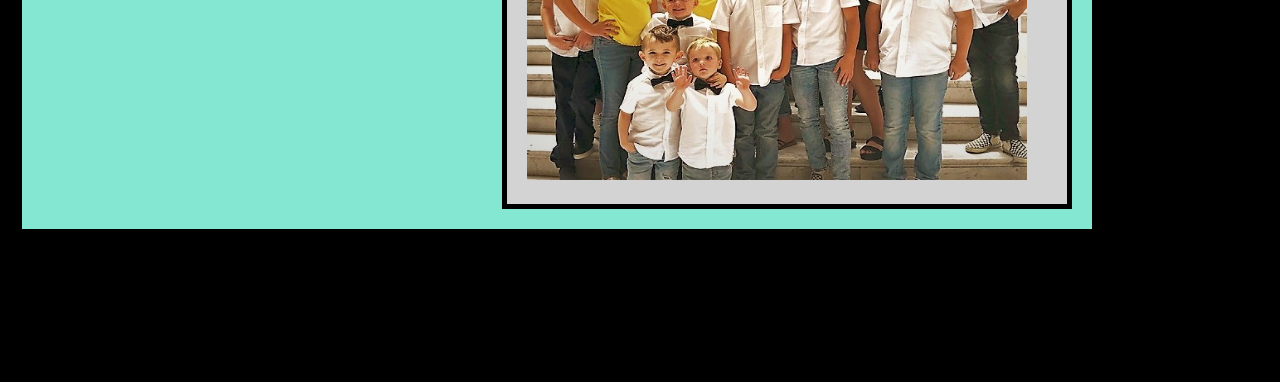
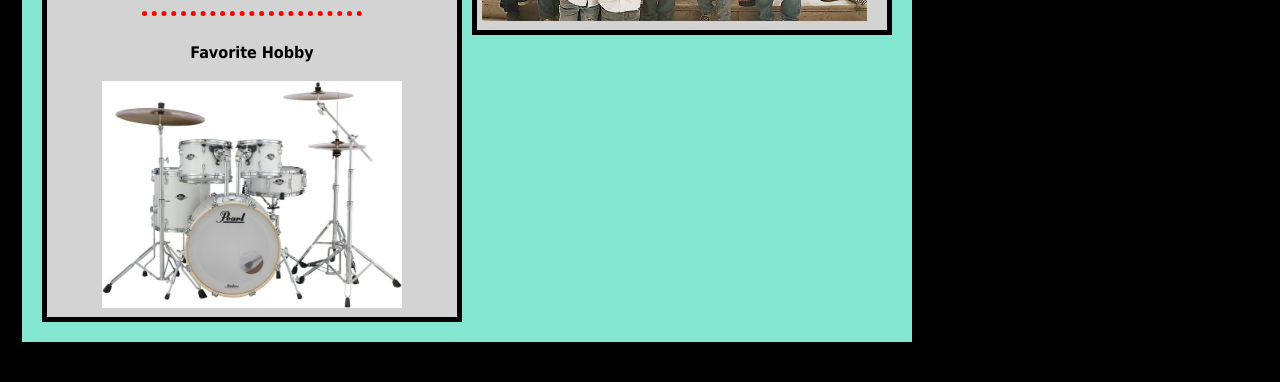
Before and after one commit to anmareeo/Profile, a PHP site: page /hobbies.html in a window 1280 px wide. Shown: the part 418-800 px from the top of the page. Run offline with PHP 8.4, Linux system fonts and the light colour scheme; some libraries are stand-ins or nearby versions.

Commit message:
Added YouTube Video

```diff
--- a/Style.css
+++ b/Style.css
@@ -1,6 +1,6 @@
 html {
   background-color: black;
-  font-family: Rockwell;
+  font-family: Tahoma;
 }
 hr{
   border-style: none;
@@ -9,9 +9,14 @@ hr{
   border-width: 5px;
   width: 55%;
 }
-
+.t4{
+  display: inline-block;
+  text-align: center;
+  font-weight: bold;
+}
 a{
   padding:10px;
+  margin-top: 20px;
 }
 
 body {
@@ -50,7 +55,6 @@ a.button {
   -webkit-appearance: button;
   -moz-appearance: button;
   appearance: button;
-  text-decoration: lightpink;
   font-size: xxlarge;
   color: black;
 
@@ -91,6 +95,7 @@ a.button {
   border: 5px solid black;
   float: top;
   margin-top: 5px;
+  vertical-align: auto;
 }
 
 .row-5-middle {
@@ -116,20 +121,31 @@ a.button {
  .column-2-left {
   width: 400px;
   background-color: lightgrey;
-  padding: 20px;
+  padding: 5px;
   border: 5px solid black;
   float: left;
   margin-right: 5px;
 }
 .column-2-right {
-  width: 520px;
+  width: 400px;
   background-color: lightgrey;
-  padding: 20px;
+  padding: 5px;
   border: 5px solid black;
   float: right;
   margin-left: 5px;
  }
 
+
+.column-1 {
+  width: 900px;
+  height: 50px;
+  background-color: turquoise;
+  padding: 1px;
+  border: 1px solid black;
+  float: left;
+  margin-left: 1px;
+  margin-right: 1px;
+  }
 
 .column-2-middle {
   width: 900px;
@@ -330,6 +346,7 @@ a.button {
 
   .p1 {
     direction: row;
+    float: center;
 
    }
 .buttons {
@@ -411,3 +428,8 @@ a.button {
 .p5{
 color: yellow;
 }
+.p6{
+  font-size: 10px;
+  font-family: Tahoma;
+  display: inline-block;
+  }
--- a/hobbies.html
+++ b/hobbies.html
@@ -20,21 +20,31 @@
     <title>Favorites</title>
 <h2>My Favorite Things</h2>
 
+
+
+
 <div class="column-2-left">
-<button><a href=https://www.rush.com/><br>Favorite Band</a></button >
+<t4 class="t4">This Moment of Vindication!<t4>
     <br>
-<button><a href=https://images.app.goo.gl/8mHxAfnnmebYS7uv5><br>Favorite Hobby</a>
-</button>
+    <br>
+<p6 class="p6">I spent my teenage years trying to convince many doubters that my favorite band was extremely talented AND influential! This still gives me chills!</p6>
+<iframe width="400" height="235" align-auto="auto" src="https://www.youtube.com/embed/_KLuYXT6QMU" frameborder="0" allow="accelerometer; autoplay; encrypted-media; gyroscope; picture-in-picture" allowfullscreen></iframe>
 <br>
-<button><a href=https://images.app.goo.gl/CgxteNCZ8LETspiX7><br>Favorite View</a></button>
+<hr>
+    <br>
+<t4>Favorite Hobby</t4>
+<br>
+<br>
+<img src="Images/drums.jpg" width="300">
+<br>
 </div>
 
 
-<div class="column-2-right"
-element onmouseover="LOVE">
-<h3 strong>Nieces and Nephews!</strong></h3>
-<img src="Images/munchkins-revised.jpg" width= 500 height =405 align-auto= auto alt="Nieces Nephews">
-</element>
+<div class="column-2-right">
+<t4>Nieces and Nephews!</t4>
+<img src="Images/munchkins-revised.jpg" width= 385 height =300 align-auto= auto alt="Nieces Nephews">
+
+
 </div>
  </body>
 </html>
--- a/index.html
+++ b/index.html
@@ -56,8 +56,8 @@
                 <br>
 
 
-
-                  <button class="button-silly2"><link href="https://github.com/anmareeo">Projects</link> </button>
+                             <!--
+                  <button class="button-silly2"><link href="https://github.com/anmareeo">Projects</link> </button>-->
                 </div>
                 </div>
 
```
Also changed, not shown: soundtrack.html (+5 -3 lines), Images/drums.jpg (added).
